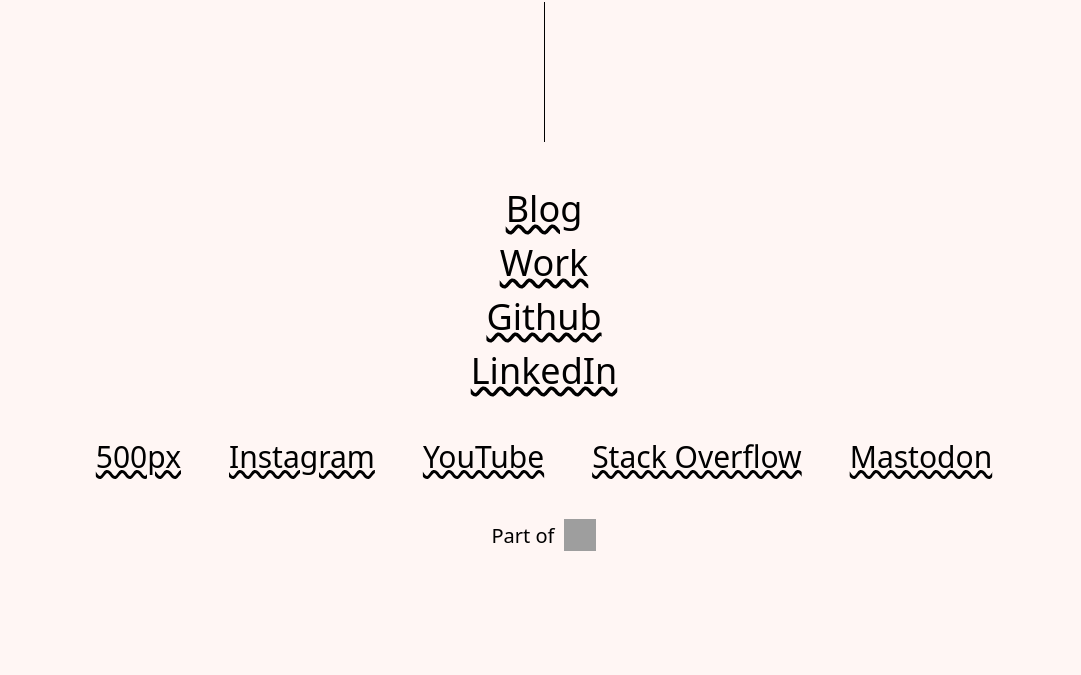
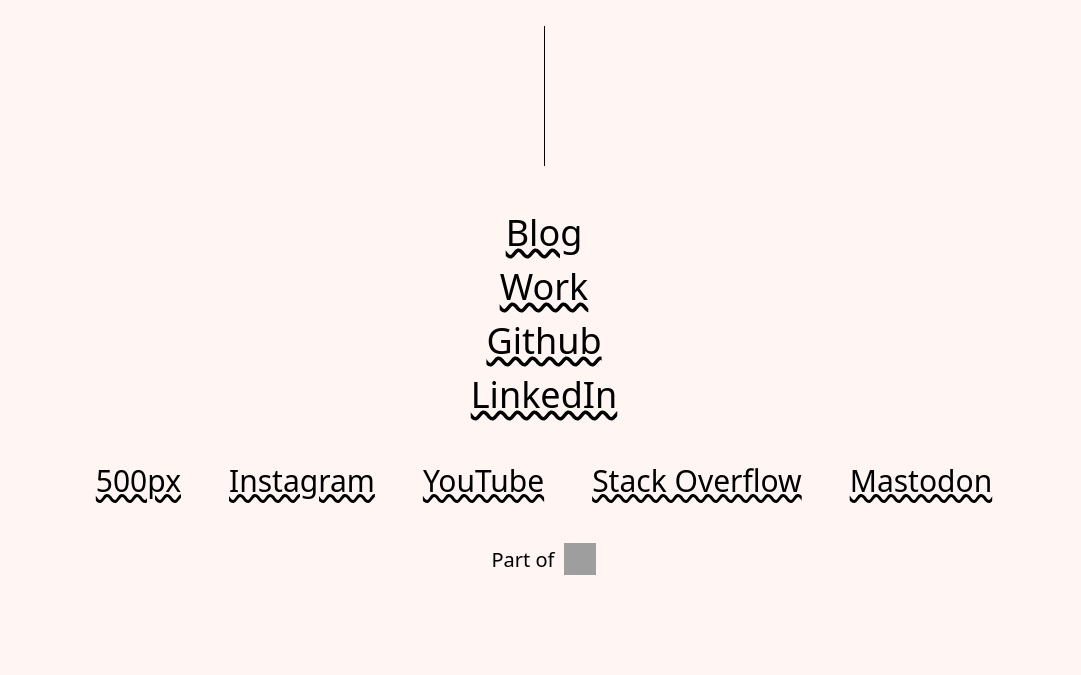
Before and after one commit to zartre/zartre-2024, an Astro site: page / in a window 1280 px wide. Shown: the part 630-1305 px from the top of the page, without its empty margins (96-1177 px from the left). Before the commit the page ends 1281 px from the top, so only its background shows below. Built offline with nearby package versions, Linux system fonts and the light colour scheme; Astro itself is replaced by a stand-in of ours; grey boxes are pictures that could not be loaded; a web font is replaced by a local one.

Commit message:
fix: index font family

```diff
--- a/src/pages/index.astro
+++ b/src/pages/index.astro
@@ -79,7 +79,7 @@
   main
     margin: auto
     max-width: 1024px
-    padding: 1rem 0.5rem 5rem
+    padding: 2.2rem 0.5rem 5rem
   h1
     font-size: 6.4rem
     font-weight: 700
@@ -90,25 +90,26 @@
     @media screen and (max-width: 670px)
       margin-top: 1rem
       font-size: 3.5rem
-  #hi
+    &#hi
       @media screen and (min-width: 370px) and (max-width: 409px)
         text-align: right
       @media screen and (min-width: 410px)
         text-align: left
-  #full-name
+    &#full-name
       text-align: right
       margin-bottom: 2.4rem
-  #full-name span
+      span
         display: block
         font-weight: 300
   #intro
+    font-family: var(--font-family-main)
     font-size: var(--font-size-medium)
     line-height: 1.3em
     margin: 0
     max-width: 644px
     @media screen and (max-width: 670px)
       font-size: 1.5rem
-  #intro strong
+    strong
       color: var(--color-accent-light)
       font-weight: 600
   #separater
```
Lines whose indentation alone changed are shown as unchanged.
